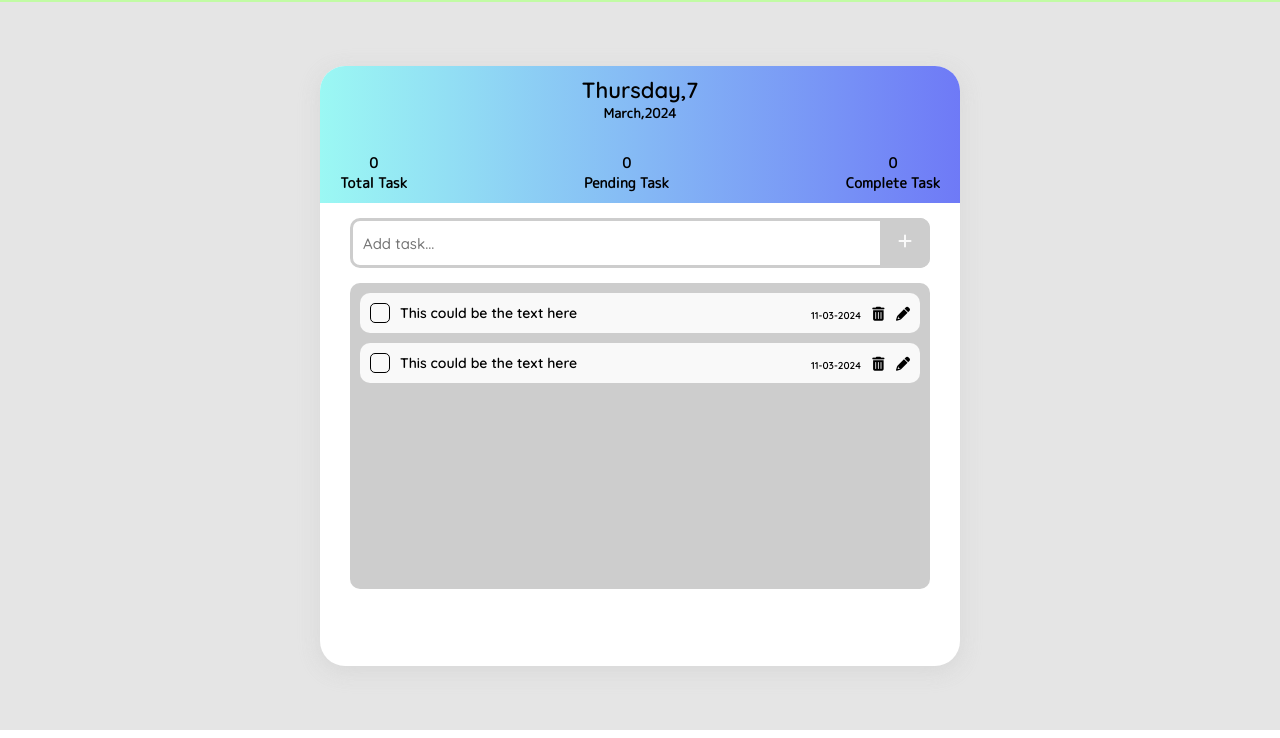
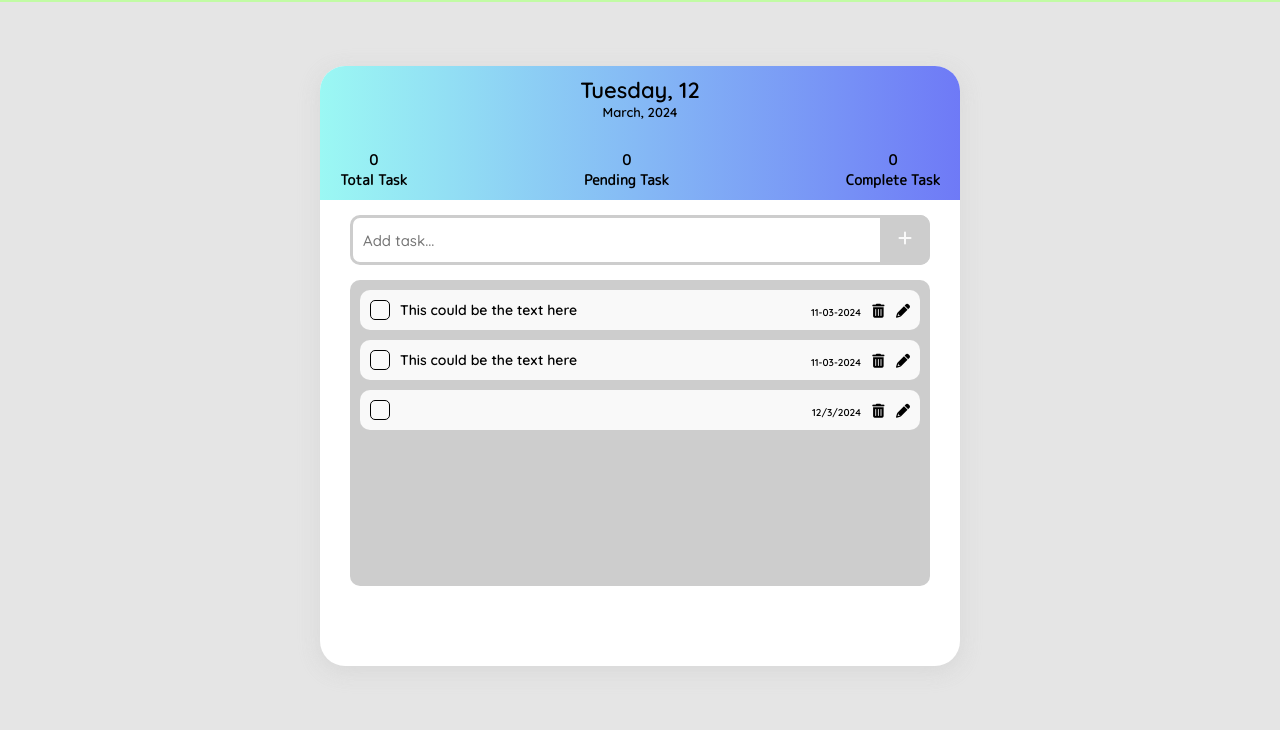
Before and after one commit to frontendsoni/jaruri-kam-todolist, a plain HTML site: page index.html in a window 1280 px wide. Both pictures are taken after a click on the element 905 px from the left and 305 px from the top of the page. Shown: the part 62-800 px from the top of the page. Drawn offline with Linux system fonts and the light colour scheme.

Commit message:
add functionality like dynamic date and adding task

```diff
--- a/assets/css/custom.css
+++ b/assets/css/custom.css
@@ -74,7 +74,10 @@ ul, li {
   padding: 10px 20px;
   background: linear-gradient(90deg, hsla(177, 87%, 79%, 1) 0%, hsla(235, 89%, 70%, 1) 100%);
 }
-.year_month {
+.date_track span {
+  display: block;
+}
+.month {
   font-size: 13px;
 }
 .task_track {
--- a/assets/js/custom.js
+++ b/assets/js/custom.js
@@ -0,0 +1,48 @@
+const dateBox = document.querySelector('.date_track');
+const inputValue = document.querySelector('.add_task');
+const inputBtn = document.querySelector('.add_btn');
+const taskList = document.querySelector('.task_list');
+
+
+
+const currentDate = new Date();
+const date = currentDate.getDate();
+const month = currentDate.getMonth();
+const year = currentDate.getFullYear();
+//function for date
+const updatedDate = () => {
+
+  const dayOptions = {weekday:'long'};
+  const weekDay = currentDate.toLocaleDateString('en-US',dayOptions);
+
+  const MonthOptions = {month:'long'};
+  const monthName = currentDate.toLocaleDateString('en-US',MonthOptions);
+
+  dateBox.innerHTML = `<span class="day">${weekDay}, ${date} </span>
+                      <span class="month">${monthName}, ${year} </span>` ;
+
+}
+
+updatedDate();
+
+//function for adding task
+
+inputBtn.addEventListener('click', () => {
+
+  const taskText = inputValue.value;
+  const newTask = document.createElement('li');
+
+  newTask.innerHTML = `
+                          <div class="todo_content">
+                            <span class="checkbox"></span>
+                            <p>${taskText}</p>
+                          </div>
+                          <div class="update_content">
+                            <span class="task_date">${date}/${month+1}/${year}</span>
+                            <i class="fa-solid fa-trash-can"></i>
+                            <i class="fa-solid fa-pencil"></i>
+                          </div>
+                      `
+  taskList.appendChild(newTask);
+  inputValue.value = '';
+})
--- a/index.html
+++ b/index.html
@@ -34,10 +34,7 @@
   <main class="main_parent">
     <div class="tdl_wrap">
       <div class="track_record">
-        <div class="date_track">
-          <div class="day_date main_heading"><span class="day">Thursday</span>,<span class="date">7</span></div>
-          <div class="year_month"><span class="month">March</span>,<span class="year">2024</span></div>
-        </div>
+        <div class="date_track main_heading"></div>
         <div class="task_track">
           <div class="t-task">
             <div class="t-task-num">0</div>
```
